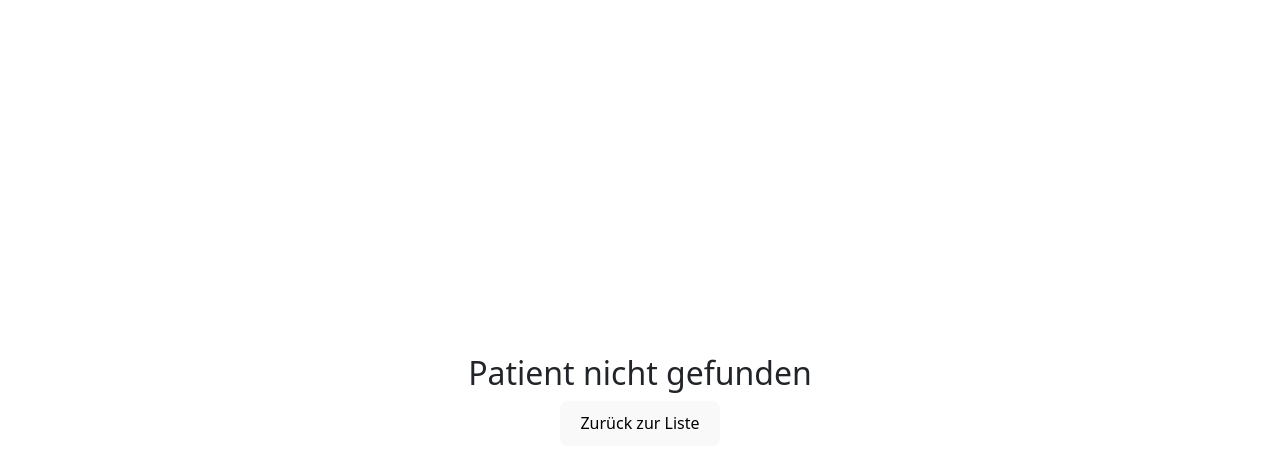
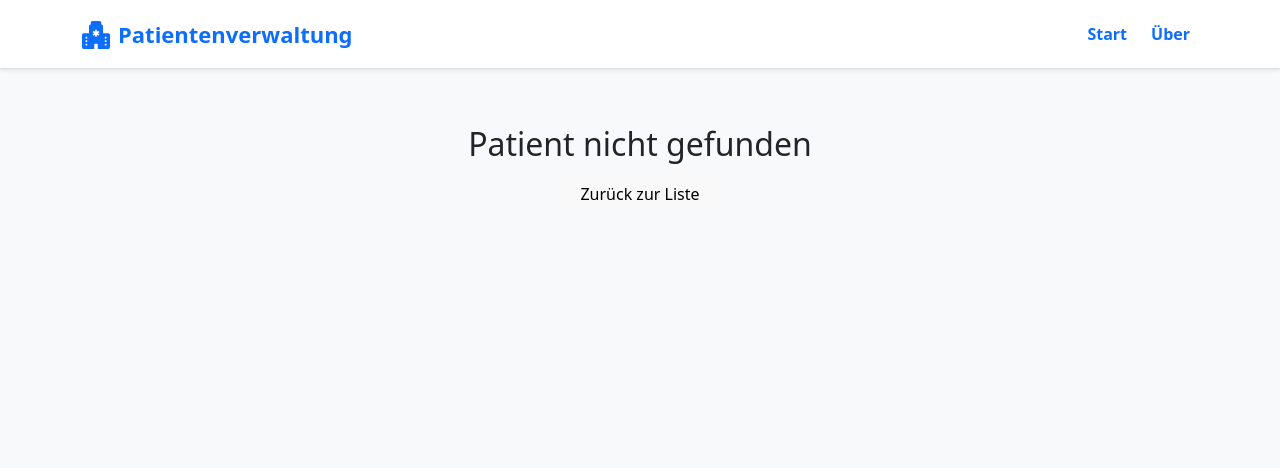
Before and after one commit to elmaire/medSWProject, a React (Vite) app: page /patient/1 in a window 1280 px wide. Shown: the top 468 px of the page. Built offline with nearby package versions, Linux system fonts and the light colour scheme.

Commit message:
kleine anpassungen

```diff
--- a/src/App.jsx
+++ b/src/App.jsx
@@ -1,6 +1,5 @@
 import 'bootstrap-icons/font/bootstrap-icons.css';
-import Patients from './components/Patients.jsx';
-import {useNavigate} from "react-router-dom";
+import {useNavigate, Outlet} from "react-router-dom";
 import './App.css';
 
 function App() {
@@ -31,7 +30,7 @@
             {/* Hauptinhalt */}
             <div className="main-bg min-vh-100 pb-5">
                 <div className="container pt-4">
-                    <Patients />
+                    <Outlet />
                 </div>
             </div>
             {/* Fußzeile entfernt */}
--- a/src/components/Patients.jsx
+++ b/src/components/Patients.jsx
@@ -208,23 +208,10 @@
         navigate(`/patient/${patient.firstName}-${patient.lastName}`, { state: { patient } });
     };
 
-    // Falls Daten noch geladen werden, zeige Ladeindikator an
+    // Falls Daten noch geladen werden, zeige leere Container an
     if (loading) {
-        // Berechnen des Fortschritts basierend auf geladenen und Gesamtzahl
-        const progress = totalCount !== '?'
-            ? Math.min(100, (loadedCount / totalCount) * 100)
-            : Math.min(95, loadedCount / 10); // Fallback, wenn wir die Gesamtzahl nicht kennen
-
         return (
             <div className="patients-container">
-                <h2>Patienten werden geladen</h2>
-                <p>{loadedCount} von {totalCount} Patienten geladen</p>
-                <div className="progress-bar-container">
-                    <div
-                        className="progress-bar"
-                        style={{ width: `${progress}%` }}
-                    ></div>
-                </div>
             </div>
         );
     }
--- a/src/main.jsx
+++ b/src/main.jsx
@@ -6,14 +6,17 @@
 import {BrowserRouter, Route, Routes} from "react-router-dom";
 import About from "./components/About.jsx";
 import PatientDetail from "./components/PatientDetail.jsx";
+import Patients from "./components/Patients.jsx";
 
 createRoot(document.getElementById('root')).render(
   <StrictMode>
       <BrowserRouter>
           <Routes>
-              <Route path="/" element={<App />} />
-              <Route path="/about" element={<About />} />
-              <Route path="/patient/:id" element={<PatientDetail />} />
+              <Route path="/" element={<App />}>
+                  <Route index element={<Patients />} />
+                  <Route path="/about" element={<About />} />
+                  <Route path="/patient/:id" element={<PatientDetail />} />
+              </Route>
           </Routes>
       </BrowserRouter>
   </StrictMode>,
```
